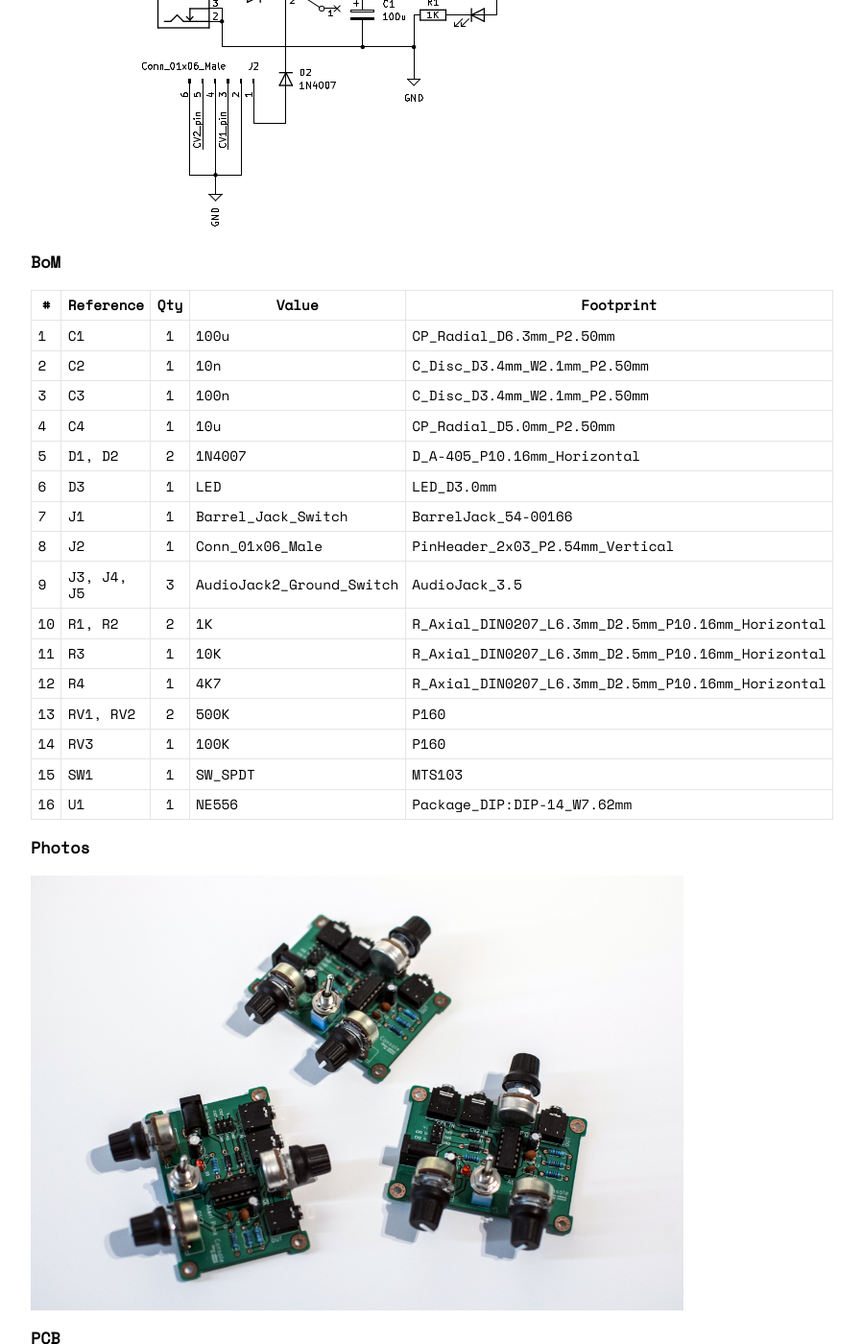
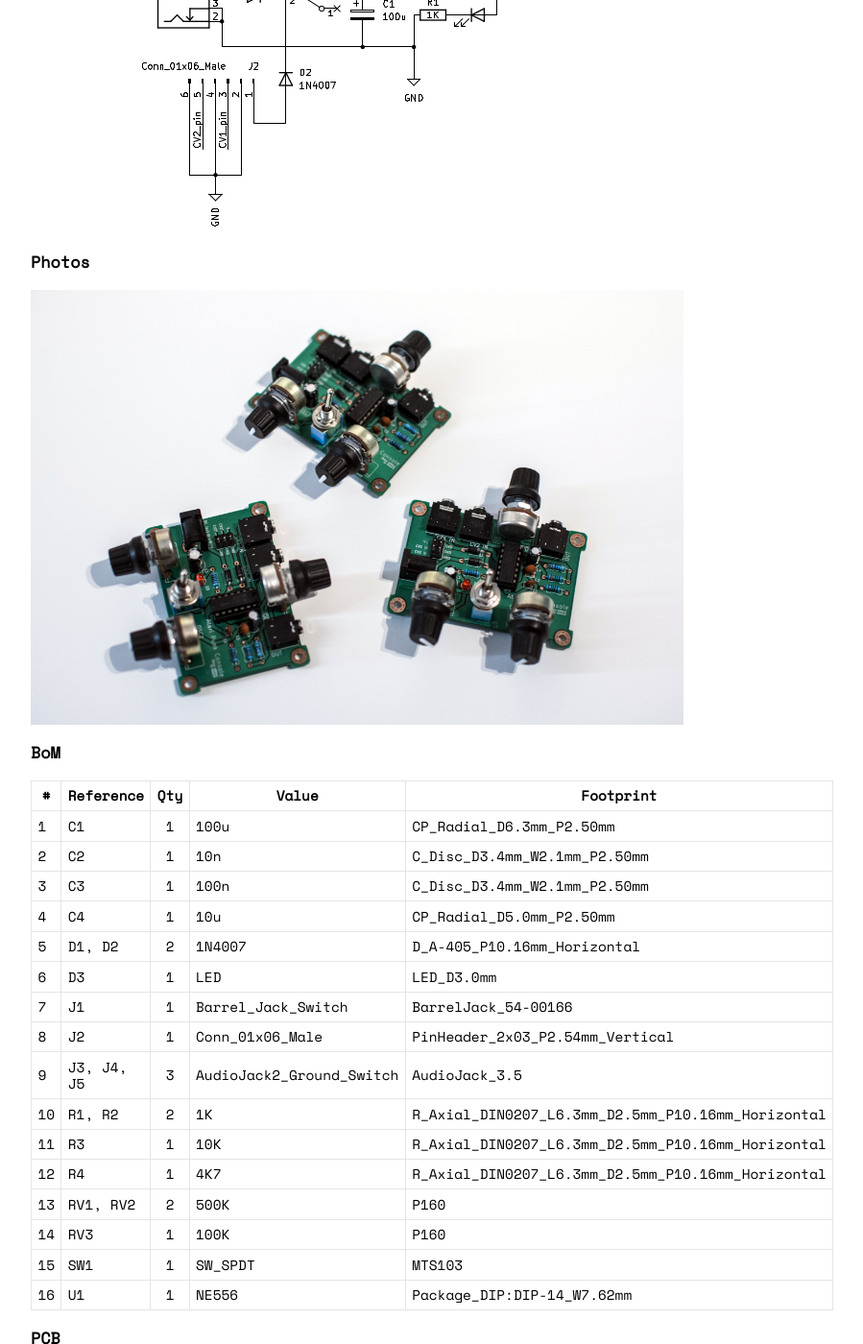
Before and after one commit to vec2pt/vec2pt.github.io, a Jekyll site: the page built from _posts/2022-04-18-atari-punk-console.md, in a window 1280 px wide and 1400 px high, scrolled down 1248 px. Shown: the whole window at 96% size, without its empty margins (268-1167 px from the left). Built offline with Jekyll 4.4.1, drawn with Linux system fonts in a browser that asks for light colours; nearby versions of some CDN libraries.

Commit message:
Update APC

```diff
--- a/_posts/2022-04-18-atari-punk-console.md
+++ b/_posts/2022-04-18-atari-punk-console.md
@@ -21,6 +21,12 @@ which was originally created by Forrest Mims.
 
 ![apc-schematic.png](../assets/images/apc-schematic.png)
 
+### Photos
+
+![apc1.jpg](../assets/images/apc1.jpg)
+
+<!-- ![apc2.jpg](../assets/images/apc2.jpg) -->
+
 ### BoM
 
 | # |Reference |Qty|Value                   |Footprint                                                              |
@@ -42,12 +48,6 @@ which was originally created by Forrest Mims.
 |15 |SW1       |1  |SW_SPDT                 |MTS103                                           |
 |16 |U1        |1  |NE556                   |Package_DIP:DIP-14_W7.62mm                                             |
 
-### Photos
-
-![apc1.jpg](../assets/images/apc1.jpg)
-
-<!-- ![apc2.jpg](../assets/images/apc2.jpg) -->
-
 ### PCB
 
 ![apc-pcb.png](../assets/images/apc-pcb.png)
```
